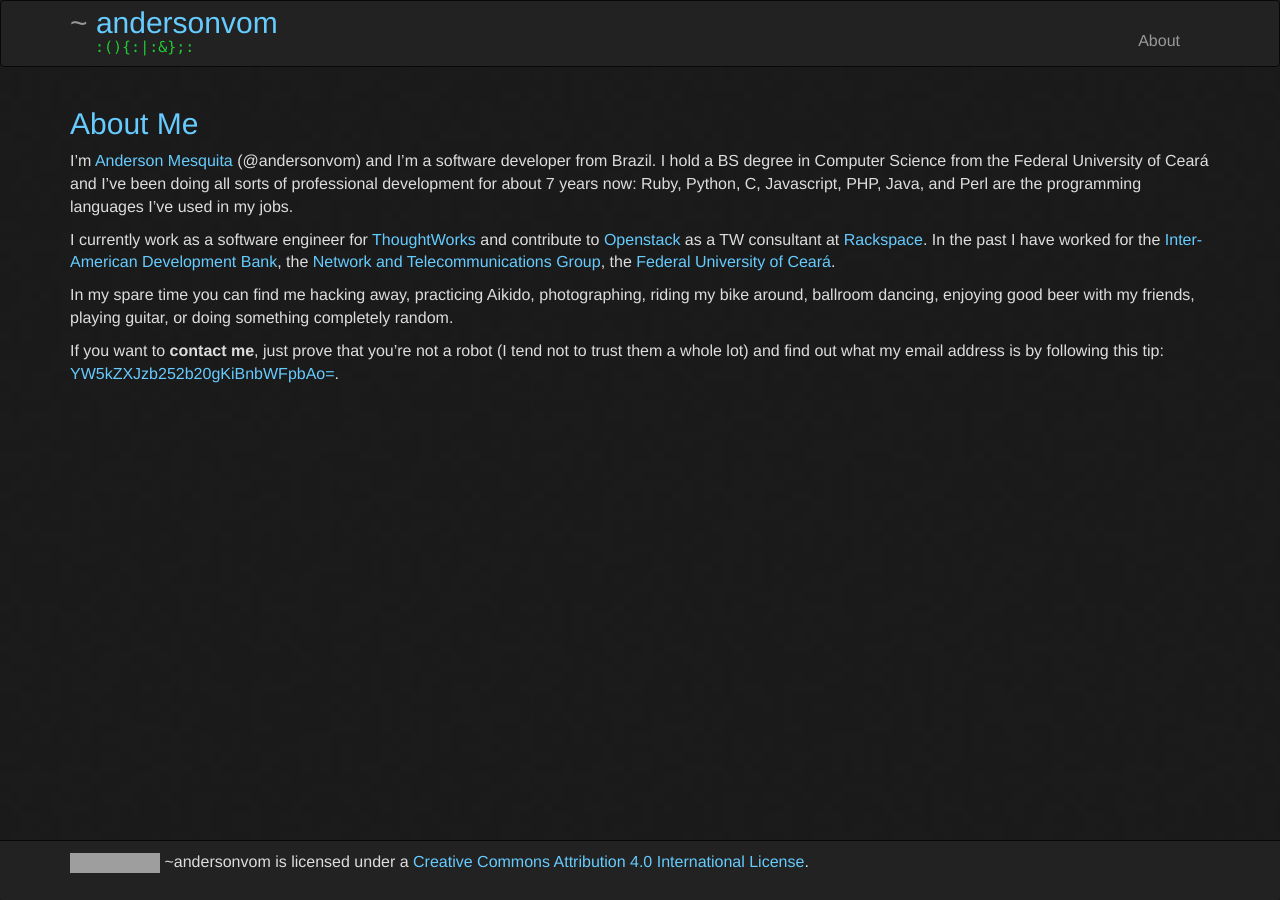
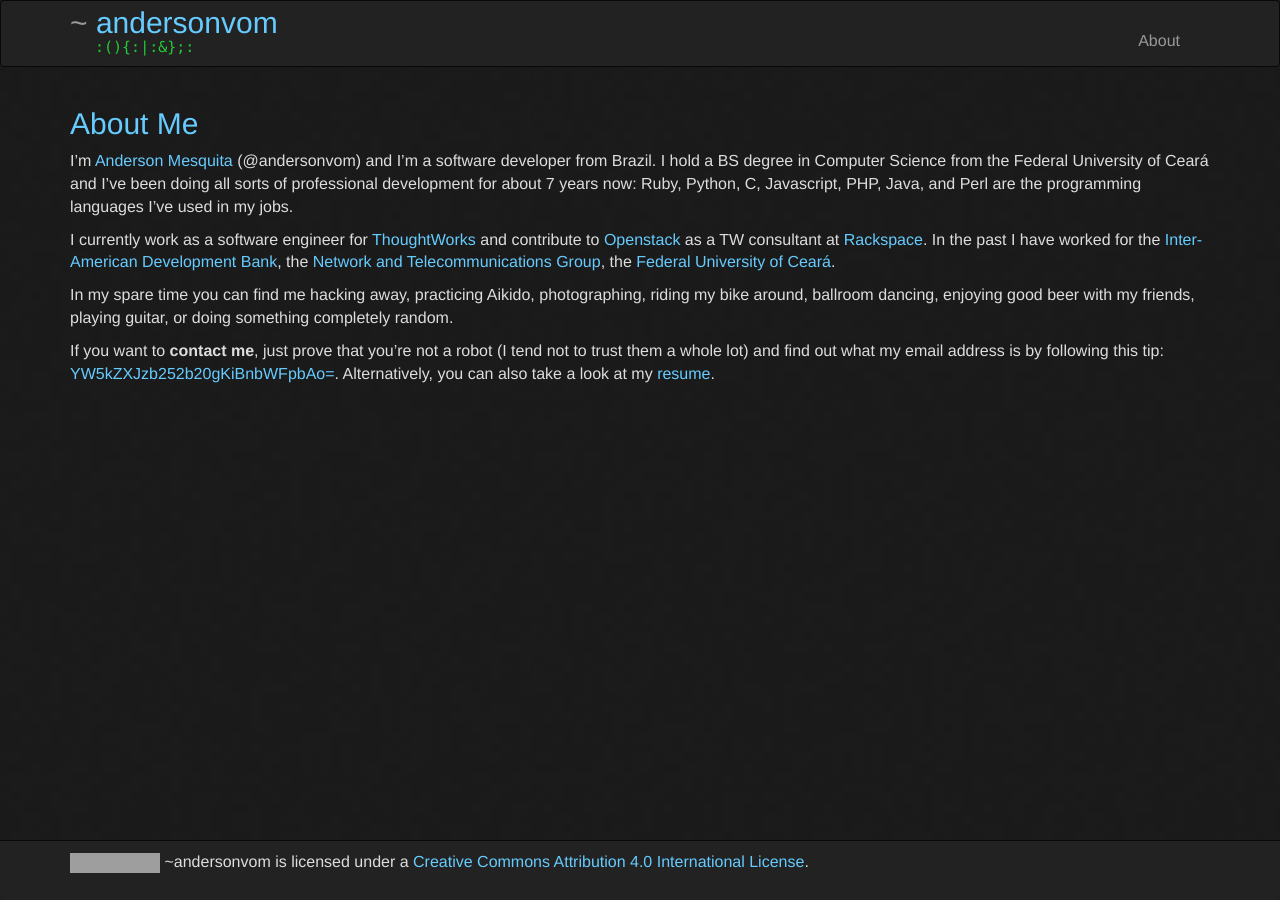
Before and after one commit to andersonvom/andersonvom.github.io, a Jekyll site: the page built from about/index.md, in a window 1280 px wide. Built offline with Jekyll 4.4.1, drawn with Linux system fonts in a browser that asks for light colours; nearby versions of some CDN libraries; grey boxes are pictures that could not be loaded.

Commit message:
Add link to resume on 'About' page

```diff
--- a/about/index.md
+++ b/about/index.md
@@ -20,10 +20,10 @@ photographing, riding my bike around, ballroom dancing, enjoying good
 beer with my friends, playing guitar, or doing something completely
 random.
 
-If you want to **contact me**, just prove that you're not a robot (I tend
-not to trust them a whole lot) and find out what my email address is by
-following this tip:
-[YW5kZXJzb252b20gKiBnbWFpbAo=][base64].
+If you want to **contact me**, just prove that you're not a robot (I
+tend not to trust them a whole lot) and find out what my email address
+is by following this tip: [YW5kZXJzb252b20gKiBnbWFpbAo=][base64].
+Alternatively, you can also take a look at my [resume][].
 
 [linkedin]: http://linkedin.com/andersonmesquita
   "Take a look at my linked in profile"
@@ -43,3 +43,5 @@ following this tip:
   "Visit the Federal University of Ceará website"
 [base64]: https://duckduckgo.com/?q=base64+decode
   "Find out how to get my email address"
+[resume]: /files/2014.03-Anderson.Mesquita-resume-eng.pdf
+  "Anderson Mesquita's current-ish resume"
```
Also changed, not shown: 1 other file.
